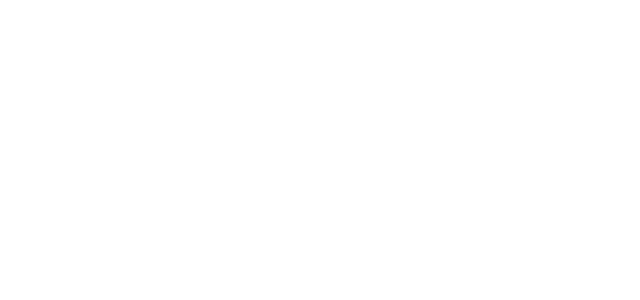
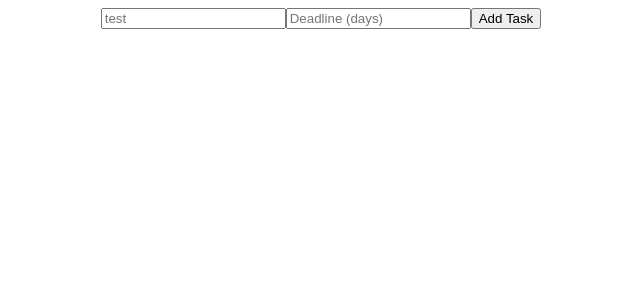
Before and after one commit to ianrboyle/todolist-app, a React (Create React App) app: page / in a window 1280 px wide. Shown: the top 300 px of the page, without its empty margins (319-959 px from the left). Built offline with nearby package versions, Linux system fonts and the light colour scheme.

Commit message:
adds boilerplate to APp

```diff
--- a/src/App.tsx
+++ b/src/App.tsx
@@ -1,10 +1,17 @@
-import React from 'react';
-import logo from './logo.svg';
+import React, {FC} from 'react';
+
 import './App.css';
 
-function App() {
+const App = () => {
   return (
     <div className="App">
+      <div className="header">
+        <input type="text" placeholder="test" />
+        <input type="number" placeholder="Deadline (days)" />
+        <button>Add Task</button>
+      </div>
+      <div className="todoList">
+      </div>
     </div>
   );
 }
```
